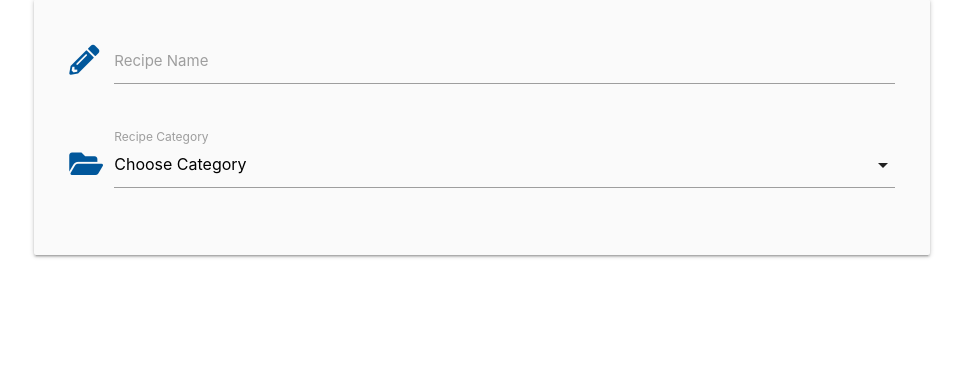
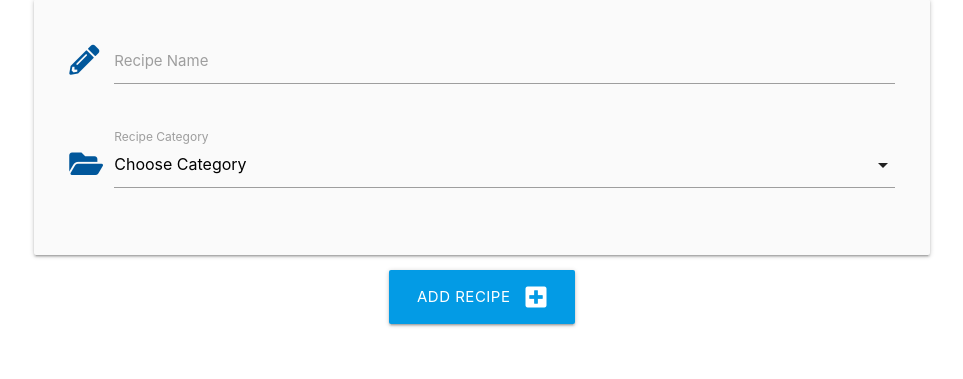
Before and after one commit to Jade-Quinn/recipely, a Flask app: page /add_recipe in a window 1280 px wide. Shown: the part 160-539 px from the top of the page, without its empty margins (158-1121 px from the left). Run offline with Flask 2, Linux system fonts and the light colour scheme; data that the repository does not hold is empty; some libraries are stand-ins or nearby versions.

Commit message:
(feat): Allow user to submit task to db

```diff
--- a/app.py
+++ b/app.py
@@ -94,10 +94,20 @@ def logout():
     return redirect(url_for("login"))
 
 
-@app.route("/add_recipe")
+@app.route("/add_recipe", methods=["GET", "POST"])
 def add_recipe():
+    if request.method == "POST":
+        recipe = {
+            "category_name": request.form.get("category_name"),
+            "recipe_name": request.form.get("recipe_name"),
+        }
+        mongo.db.recipes.insert_one(recipe)
+        flash("Recipe Successfully Added")
+        return redirect(url_for("get_recipes"))
+
     categories = mongo.db.categories.find().sort("category_name", 1)
     return render_template("add_recipe.html", categories=categories)
+
 
 
 if __name__ == "__main__":
--- a/templates/add_recipe.html
+++ b/templates/add_recipe.html
@@ -4,7 +4,7 @@
 <h3 class="light-blue-text text-darken-4 center-align">Add Recipe</h3>
 
 <div class="row card-panel grey lighten-5">
-    <form class="col s12" method="POST" action="">
+    <form class="col s12" method="POST" action="{{ url_for('add_recipe') }}">
         <div class="row">
             <div class="input-field col s12">
                 <i class="fas fa-pencil-alt prefix light-blue-text text-darken-4"></i>
@@ -29,4 +29,13 @@
     </form>
 </div>
 
+<!-- submit button -->
+<div class="row">
+    <div class="col s12 center-align">
+        <button type="submit" class="btn-large light-blue darken-1 text-shadow">
+            Add Recipe <i class="fas fa-plus-square right"></i>
+        </button>
+    </div>
+</div>
+
 {% endblock %}
```
